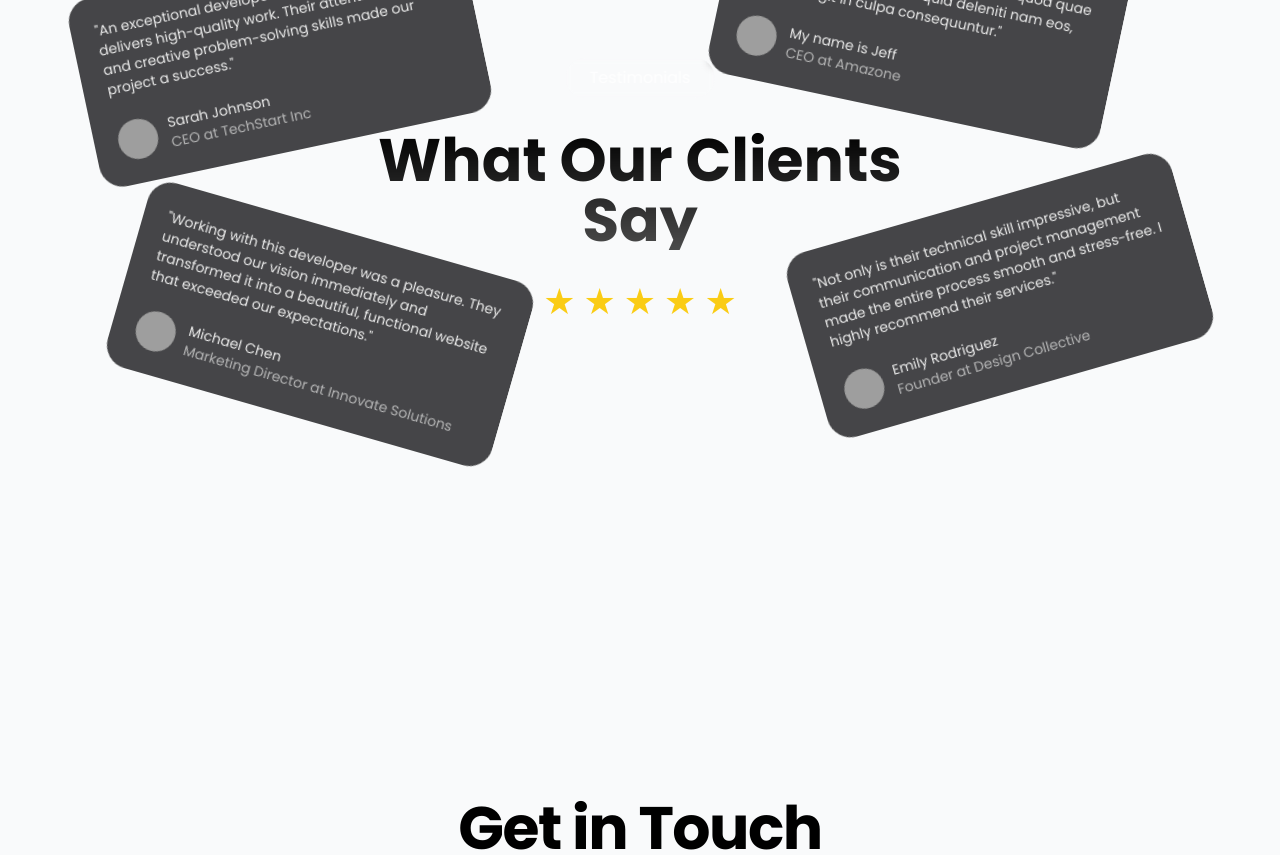
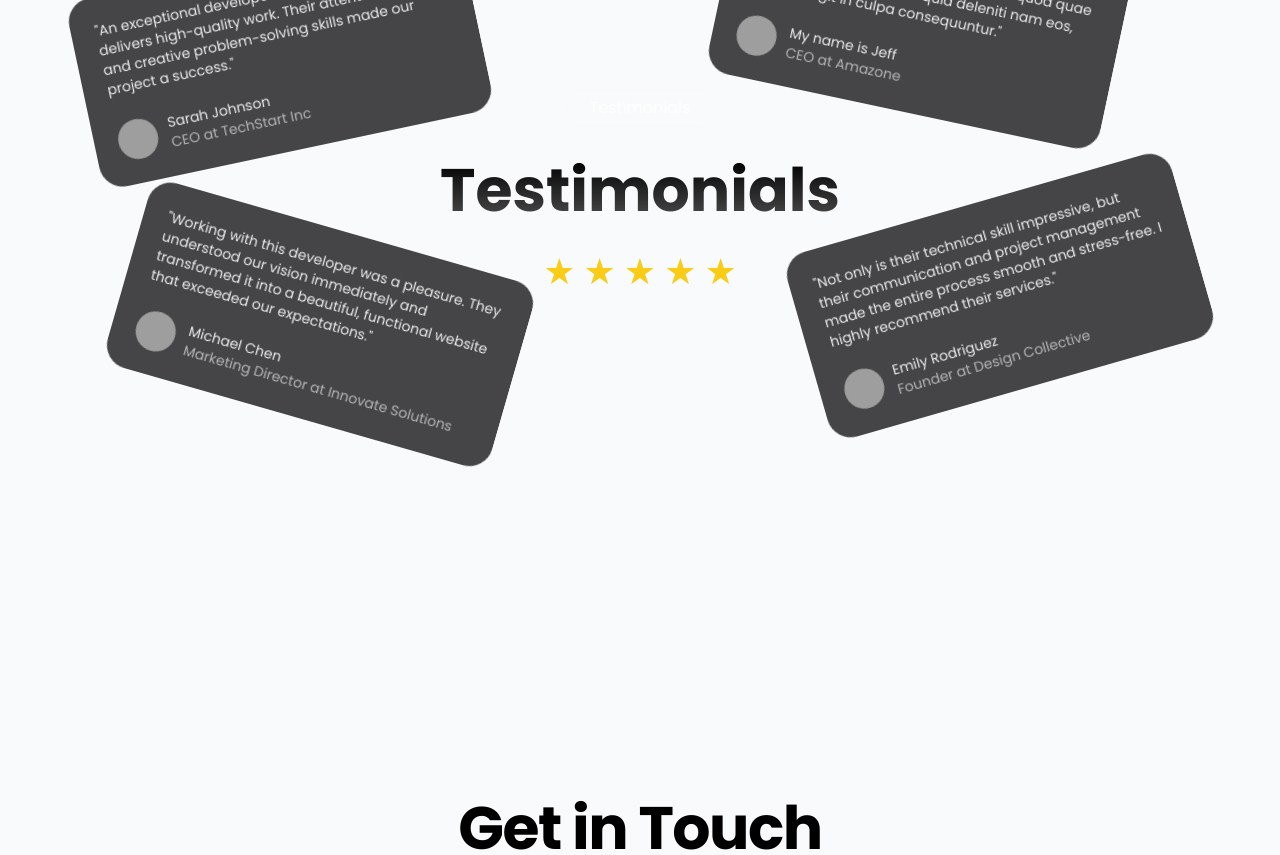
Before and after one commit to itsyaba/Dietrick, a React (Vite) app: page / in a window 1280 px wide. Shown: the part 5300-6155 px from the top of the page. Built offline with nearby package versions, Linux system fonts and the light colour scheme; grey boxes are pictures that could not be loaded; a web font is replaced by a local one.

Commit message:
testimonial updated

```diff
--- a/src/components/Home/TestimonialSection.tsx
+++ b/src/components/Home/TestimonialSection.tsx
@@ -135,7 +135,7 @@ export function TestimonialsSection() {
             // animate={{ opacity: 1, y: 0 }}
             // transition={{ delay: 0.2 }}
           >
-            What Our Clients Say
+            Testimonials
           </h2>
           <motion.div
             className="stars flex justify-center gap-2 text-4xl"
```
